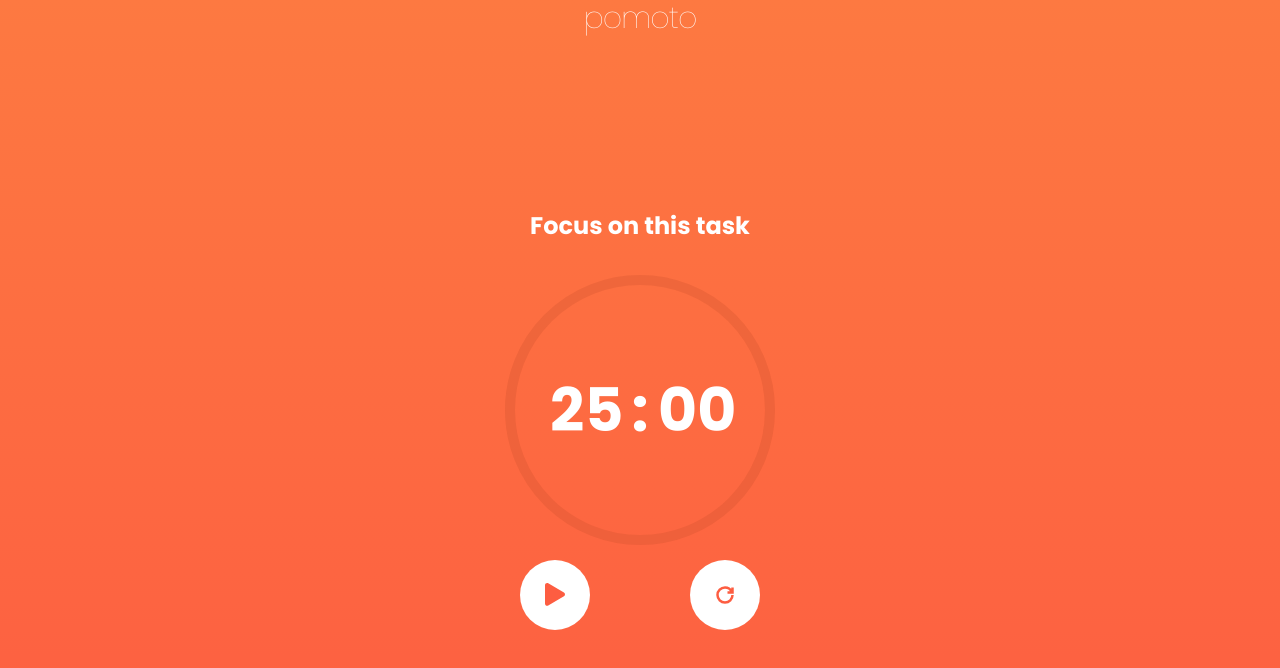
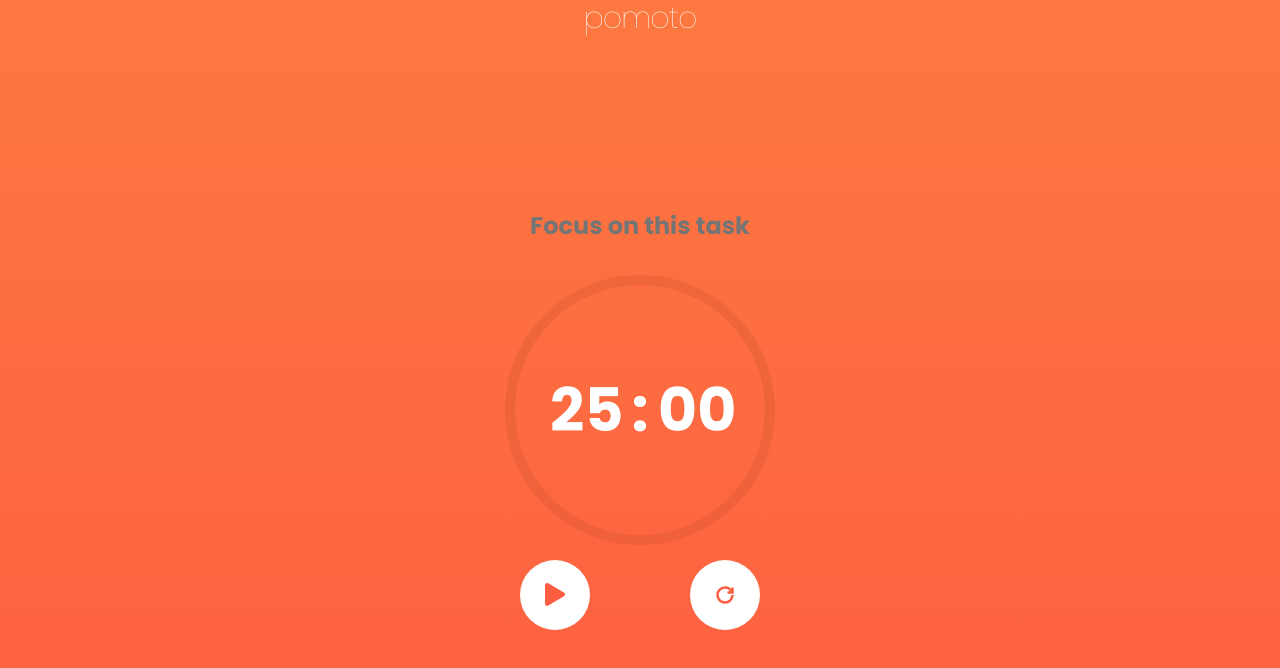
Before and after one commit to aiibe/timer, a React (Vite) app: page / in a window 1280 px wide. Shown: the top 668 px of the page. Built offline with nearby package versions, Linux system fonts and the light colour scheme.

Commit message:
remove state task input

```diff
--- a/src/com/App.jsx
+++ b/src/com/App.jsx
@@ -8,7 +8,6 @@ const defaultTime = 25 * 60
 
 export default function App() {
 	const interval = useRef()
-	const [task, setTask] = useState('Focus on this task')
 	const [time, setTime] = useState(defaultTime)
 	const [status, setStatus] = useState(false)
 	const alarm = new Audio(Alarm)
@@ -34,11 +33,6 @@ export default function App() {
 			setStatus(false)
 			clearInterval(interval.current)
 		}
-	}
-
-	// Edit task
-	function editTask(event) {
-		setTask(event.target.value)
 	}
 
 	// Reset
@@ -74,9 +68,9 @@ export default function App() {
 			<div className='task'>
 				<input
 					type='text'
-					value={task}
-					onChange={editTask}
 					title='Rename your task'
+					placeholder='Focus on this task'
+					autoFocus
 				/>
 			</div>
 
```
